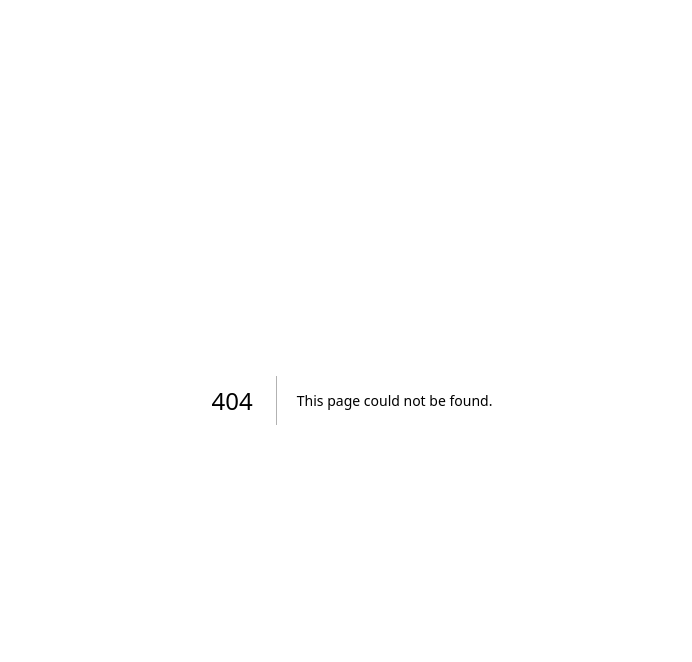
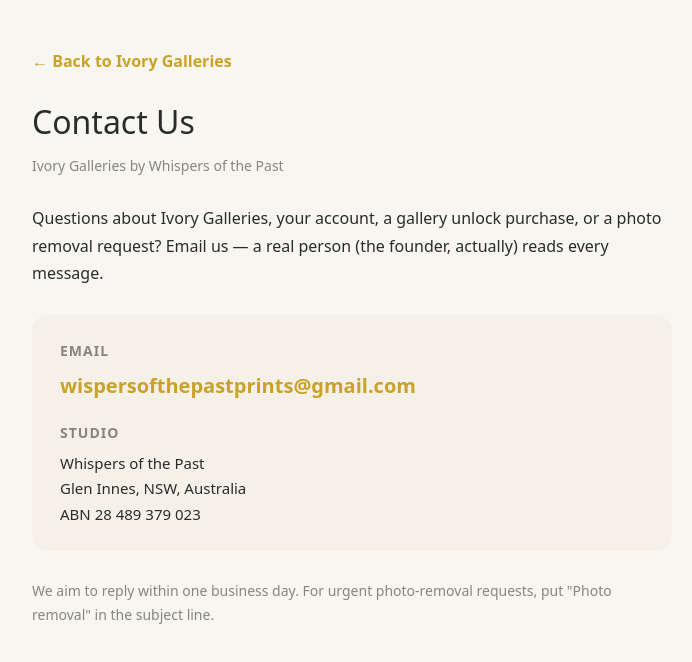
Before and after one commit to wispersofthepastprints-prog/ivory-galleries, a Next.js app: page /contact in a window 1280 px wide. Before the commit this address had no page. Shown: the top 662 px of the page, without its empty margins (288-980 px from the left). Built offline with nearby package versions, Linux system fonts and the light colour scheme.

Commit message:
Add contact page, clean footer

```diff
--- /dev/null
+++ b/src/app/contact/page.tsx
@@ -0,0 +1,19 @@
+export default function ContactPage() {
+  return (
+    <main style={{maxWidth:680, margin:'0 auto', padding:'48px 20px 80px', fontFamily:'system-ui, sans-serif', color:'#2B2B2B', lineHeight:1.7}}>
+      <a href="/" style={{color:'#C9A227', textDecoration:'none', fontWeight:600}}>&larr; Back to Ivory Galleries</a>
+      <h1 style={{fontSize:32, margin:'20px 0 4px'}}>Contact Us</h1>
+      <p style={{color:'#8A857A', fontSize:14, marginBottom:28}}>Ivory Galleries by Whispers of the Past</p>
+      <p>Questions about Ivory Galleries, your account, a gallery unlock purchase, or a photo removal request? Email us — a real person (the founder, actually) reads every message.</p>
+      <div style={{background:'#F5F1E8', borderRadius:16, padding:'24px 28px', margin:'28px 0'}}>
+        <p style={{margin:'0 0 6px', fontSize:14, color:'#8A857A', textTransform:'uppercase', letterSpacing:'1px', fontWeight:700}}>Email</p>
+        <p style={{margin:0, fontSize:20, fontWeight:700}}>
+          <a href="mailto:wispersofthepastprints@gmail.com" style={{color:'#C9A227', textDecoration:'none'}}>wispersofthepastprints@gmail.com</a>
+        </p>
+        <p style={{margin:'18px 0 6px', fontSize:14, color:'#8A857A', textTransform:'uppercase', letterSpacing:'1px', fontWeight:700}}>Studio</p>
+        <p style={{margin:0, fontSize:15}}>Whispers of the Past<br/>Glen Innes, NSW, Australia<br/>ABN 28 489 379 023</p>
+      </div>
+      <p style={{fontSize:14, color:'#8A857A'}}>We aim to reply within one business day. For urgent photo-removal requests, put "Photo removal" in the subject line.</p>
+    </main>
+  );
+}
--- a/src/components/landing/Footer.tsx
+++ b/src/components/landing/Footer.tsx
@@ -21,16 +21,13 @@
             <ul className="space-y-3 text-sm text-fog">
               <li><Link href="#features" className="hover:text-ivory transition-colors">Features</Link></li>
               <li><Link href="#pricing" className="hover:text-ivory transition-colors">Pricing</Link></li>
-              <li><Link href="#" className="hover:text-ivory transition-colors">Templates</Link></li>
             </ul>
           </div>
 
           <div>
             <h4 className="font-semibold text-sm uppercase tracking-wider mb-4">Company</h4>
             <ul className="space-y-3 text-sm text-fog">
-              <li><Link href="#" className="hover:text-ivory transition-colors">About</Link></li>
-              <li><Link href="#" className="hover:text-ivory transition-colors">Blog</Link></li>
-              <li><Link href="#" className="hover:text-ivory transition-colors">Contact</Link></li>
+              <li><Link href="/contact" className="hover:text-ivory transition-colors">Contact</Link></li>
             </ul>
           </div>
 
```
Also changed, not shown: 2 other files (tests, documents, lock files or other folders).
